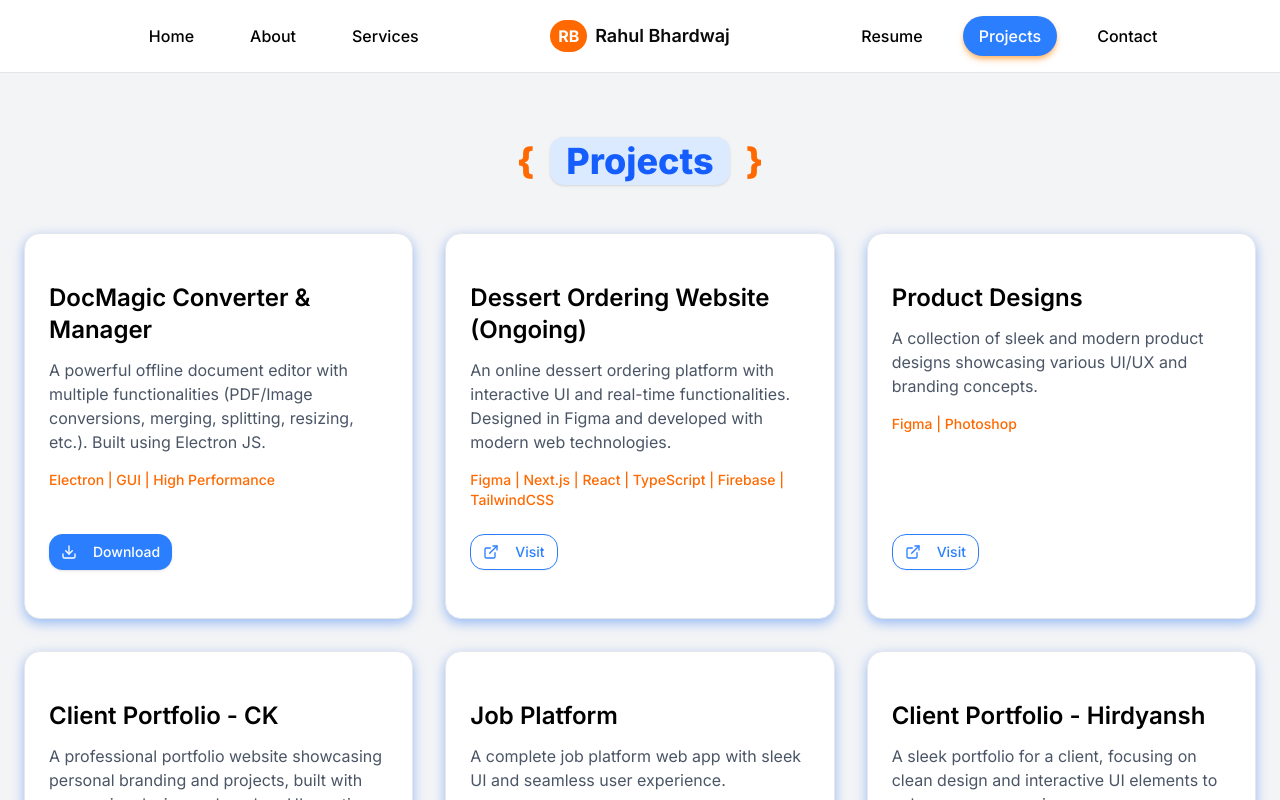
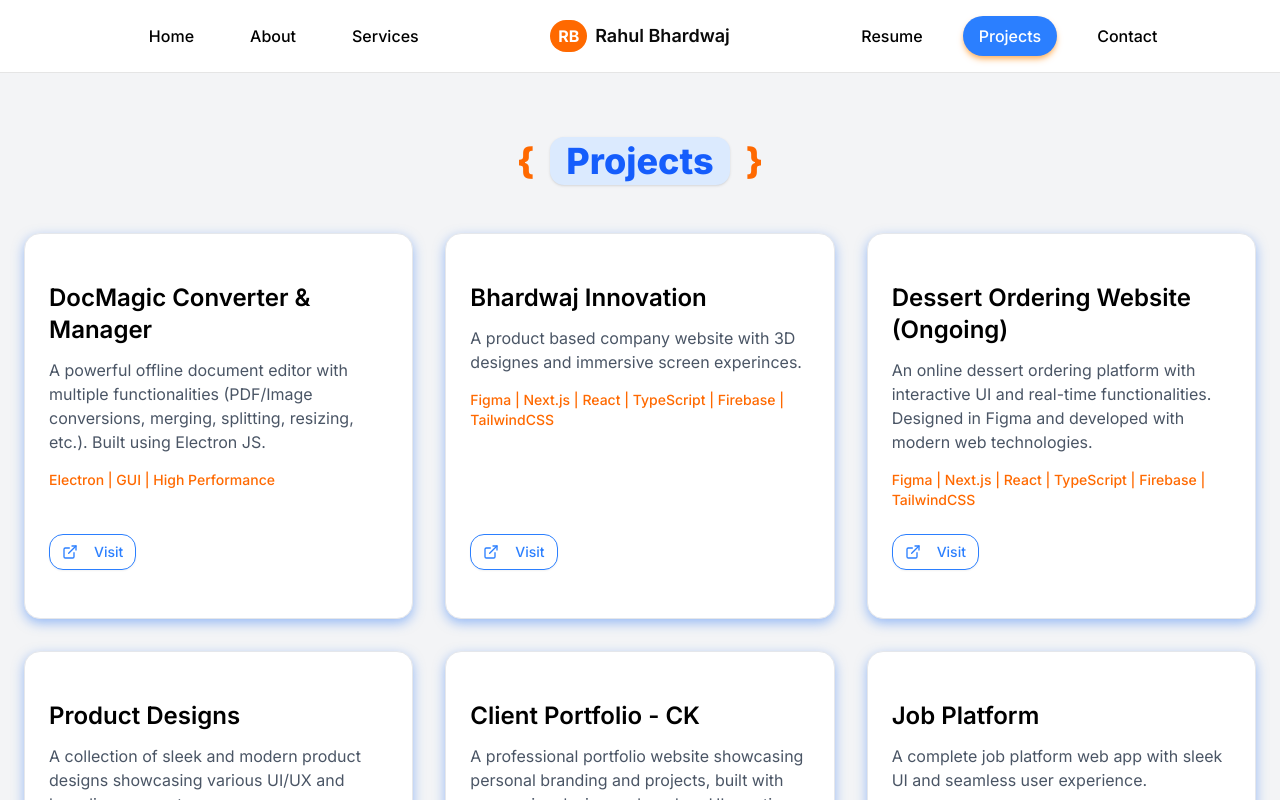
Before and after one commit to DarkZ143/rbportfolio, a Next.js app: page /projects in a window 1280 px wide. Shown: the top 800 px of the page. Built offline with nearby package versions, Linux system fonts and the light colour scheme.

Commit message:
Refactor projects data and update component structure

```diff
--- a/src/app/projects/page.tsx
+++ b/src/app/projects/page.tsx
@@ -14,7 +14,14 @@ const projects = [
     description:
       "A powerful offline document editor with multiple functionalities (PDF/Image conversions, merging, splitting, resizing, etc.). Built using Electron JS.",
     tech: "Electron | GUI | High Performance",
-    downloadLink: "https://drive.google.com/file/d/1f8zAb76tSxIrwfbDOmqez9X6W6rDWMmw/view?usp=drive_link",
+    link: "https://docsmagic.netlify.app",
+  },
+  {
+    title: "Bhardwaj Innovation",
+    description:
+      "A product based company website with 3D designes and immersive screen experinces.",
+    tech: "Figma | Next.js | React | TypeScript | Firebase | TailwindCSS",
+    link: "https://binv.netlify.app",
   },
   {
   title: "Dessert Ordering Website (Ongoing)",
```
